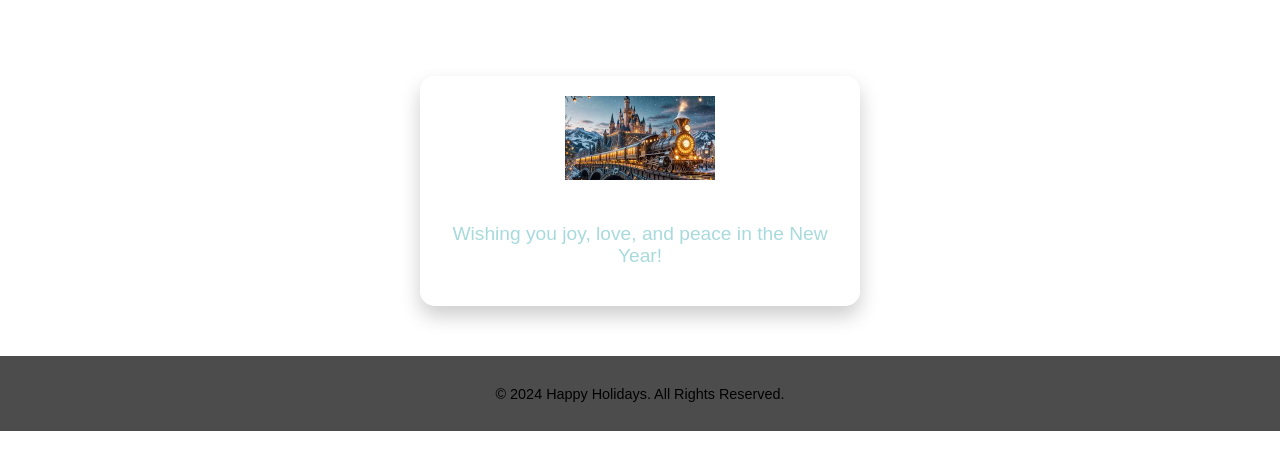
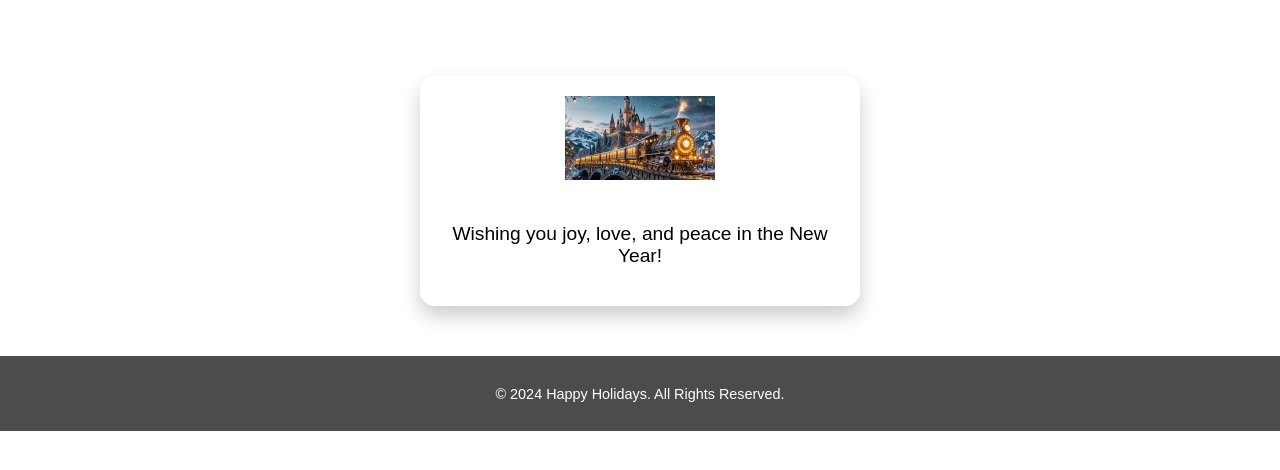
Before and after one commit to novostroinyi-dima/lab8, a plain HTML site: page index.html in a window 1280 px wide. Shown: the part 150-620 px from the top of the page. Drawn offline with Linux system fonts and the light colour scheme.

Commit message:
Update main.css

```diff
--- a/main.css
+++ b/main.css
@@ -45,7 +45,7 @@ body {
 }
 .card__message {
   font-size: 1.2rem;
-  color: #a8dadc;
+  color: #000;
 }
 
 .footer {
@@ -57,5 +57,5 @@ body {
 }
 .footer__text {
   font-size: 0.9rem;
-  color: #000;
+  color: #fff;
 }/*# sourceMappingURL=main.css.map */
```
